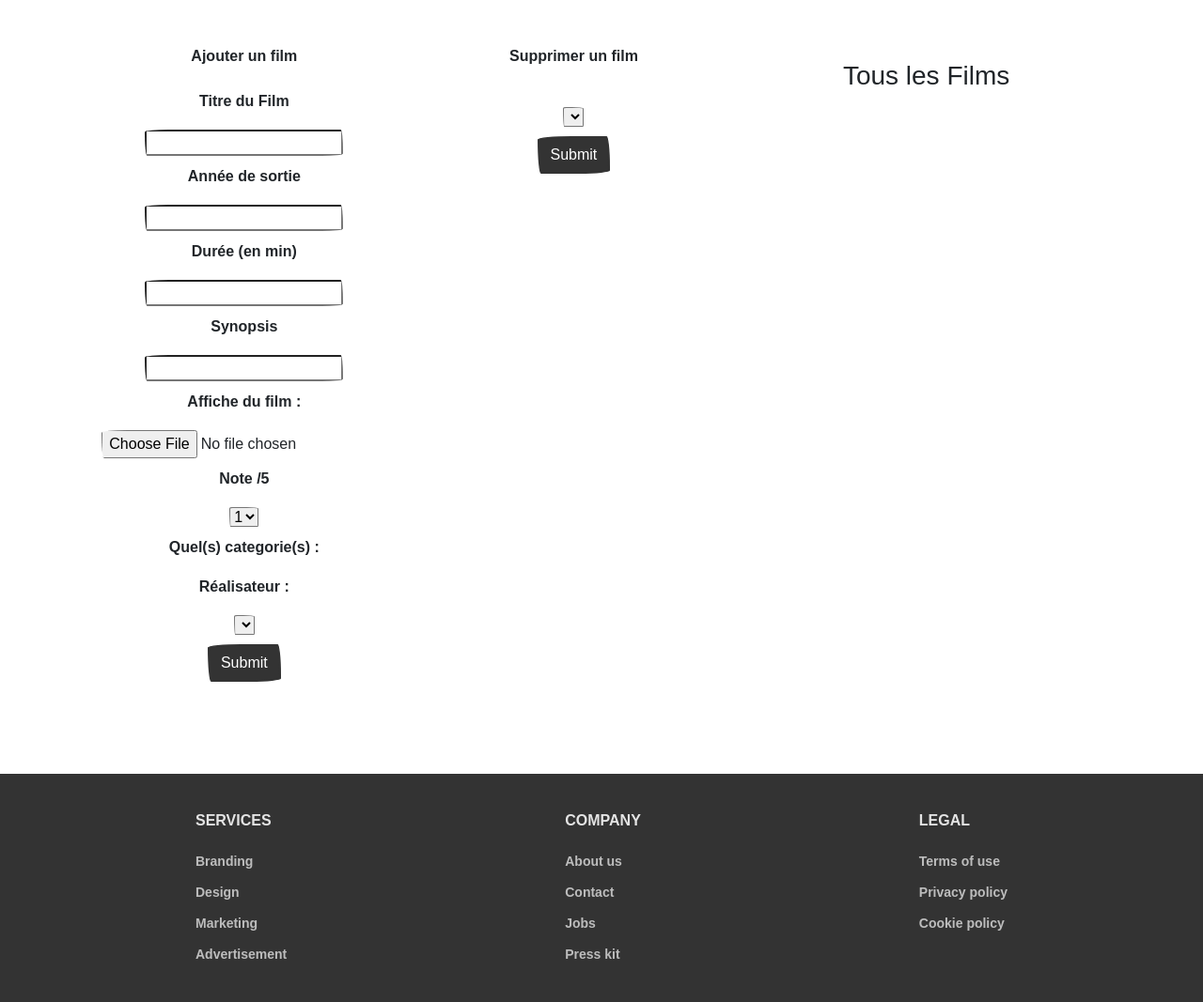
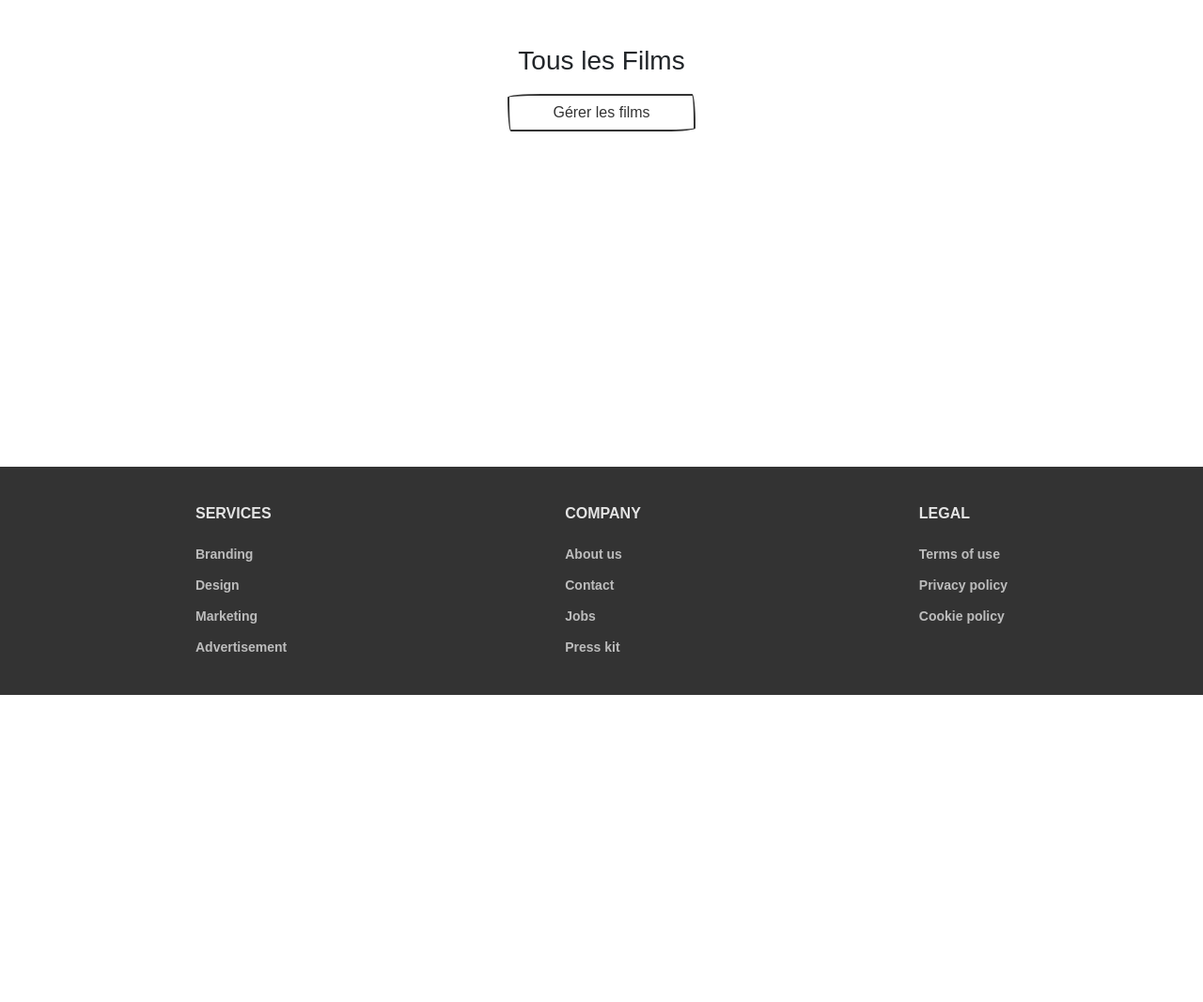
Before and after one commit to IvanVeltz/Cinema, a PHP site: template view/accueil.php in a window 1280 px wide. Shown: the part 60-1127 px from the top of the page at 94% size. After the commit the page ends 800 px from the top, so only its background shows below. Run offline with PHP 8.4, Linux system fonts and the light colour scheme; the template is opened without the code that fills it, so the values that code supplies are empty; some libraries are stand-ins or nearby versions; some web fonts are replaced.

Commit message:
Ajout js partout

```diff
--- a/controller/FilmController.php
+++ b/controller/FilmController.php
@@ -11,7 +11,7 @@ class FilmController{
         $pdo = Connect::seConnecter();
         $requete = $pdo->query("
         SELECT
-            f.id_film, f.titre
+            f.id_film, f.titre, f.affiche
         FROM
             film f
         ORDER BY
--- a/index.php
+++ b/index.php
@@ -41,7 +41,6 @@ if(isset($_GET['action'])){
         case "categorie" : $ctrlCategorie->categorie(); break;
         case "ajoutCategorie" : $ctrlCategorie->ajoutCategorie(); break;
         case "supprimeCategorie" : $ctrlCategorie->supprimeCategorie(); break;
-        case "detailCategorie" : $ctrlCategorie->detailCategorie($id); break;
 
         default: $ctrlFilm->accueil();
     }
--- a/public/css/style.css
+++ b/public/css/style.css
@@ -37,6 +37,7 @@ body {
 
 .container-main{
     display: flex;
+    flex-direction: column;
 }
 
 #wrapper {
@@ -57,7 +58,10 @@ body {
 
 .acteur p{
     text-align: left;
+    margin:0;
 }
+
+
 
 .acteur ul{
     list-style-type: none;
@@ -98,11 +102,11 @@ img{
 }
 
  .container-films{
-    width: 40%;
+    width: 80%;
     display: flex;
     flex-direction: column;
     gap: 10px;
-    margin: 1em;
+    margin: auto;
     height: fit-content;
 }
 
@@ -116,13 +120,15 @@ img{
 
 .container-films>div{
     display: grid;
-    grid-template-columns: repeat(3,1fr);
-
+    grid-template-columns: repeat(auto-fit, minmax(120px,1fr));
+    gap: 1em;
 }
 
-.card{
+.card-acteur{
+    display: grid;
+    place-items: center;
     width: 120px;
-    padding: 3px;
+    height:60px;
 }
 
 .card-film{
@@ -134,15 +140,25 @@ img{
     width: 100%;
 }
 
+.card-film{
+    padding: 0;
+}
+
 #wrapper .container-form{
     display: flex;
     gap: 10px;
     justify-content: space-around;
-    width: 60%!important;
+    width: 60%;
+    margin: auto;
 }
 
 .container-form>div>form{
     margin-bottom: 1em;
+}
+
+#gestion{
+    width: 200px;
+    margin: auto;
 }
 
 form div{
--- a/public/js/script.js
+++ b/public/js/script.js
@@ -1,16 +1,16 @@
 document.addEventListener("DOMContentLoaded", function() {
     // Sélectionne le bouton et le formulaire
-    let btnModifier = document.getElementById("btnModifier");
-    let formModifier = document.getElementById("formModifier");
+    let gestion = document.getElementById("gestion");
+    let containerForm = document.getElementById("container-form");
 
     // Ajoute un événement au clic sur le bouton Modifier
-    btnModifier.addEventListener("click", function() {
-        formModifier.style.display = "block"; // Affiche le formulaire
+    gestion.addEventListener("click", function() {
+        containerForm.style.display = "block"; // Affiche le formulaire
     });
 
     // Ajoute un bouton Annuler pour masquer à nouveau le formulaire
     let btnAnnuler = document.getElementById("btnAnnuler");
     btnAnnuler.addEventListener("click", function() {
-        formModifier.style.display = "none"; // Cache le formulaire
+        containerForm.style.display = "none"; // Cache le formulaire
     });
 });
--- a/view/accueil.php
+++ b/view/accueil.php
@@ -6,12 +6,34 @@ $genre = [];
 
 ?>
 <div class="container-main">
-    <div class="container-form">
-    <!-- Ajout d'un film  -->
+    <div class="container-films">
+        <h3>Tous les Films</h3>
+        <div>
+        <?php
+        foreach($requete->fetchAll() as $film){
+            ?>
+            <div class="card border-primary mb-3">
+                <a href="index.php?action=detailFilm&id=<?=$film['id_film'] ?>">
+                    <?= $film['titre']?>
+                    <div class="card-body card-film">
+                        <figure>
+                            <img src="<?=$film['affiche']?>" alt="Affiche du film">
+                        </figure>
+                    </div>
+                </a>
+            </div>
+
+        <?php
+        }
+        ?>
+        </div>
+    </div>
+    <button id="gestion" class="btn btn-outline-primary">Gérer les films</button>
+
+    <div class="container-form" id="container-form" style="display: none">
+        <!-- Ajout d'un film  -->
+        <label>Ajouter un film</label>
         <form action="index.php?action=ajoutFilm" method="post" enctype="multipart/form-data">
-            <div class="input-group mb-3">
-                <label>Ajouter un film</label>
-            </div>
             <div>
                 <label for="input-titre">Titre du Film</label>
                 <input type="text" id="input-titre" name="titre">
@@ -53,10 +75,9 @@ $genre = [];
                 <input class="btn btn-primary" type="submit" name="submit"></input>
             </div>
         </form>
+
+        <label>Supprimer un film un film</label>
         <form action="index.php?action=supprimeFilm" method="post">
-            <div class="input-group mb-3">
-                <label>Supprimer un film</label>
-            </div>
             <div>
                 <label for="select-film"></label>
                 <select id="select-film" name="idFilm">
@@ -70,27 +91,11 @@ $genre = [];
                 <input class="btn btn-primary" type="submit" name="submit"></input>
             </div>
         </form>
-    </div>
 
-    <div class="container-films">
-        <h3>Tous les Films</h3>
-        <div>
-        <?php
-        foreach($requete->fetchAll() as $film){
-            ?>
-            <div class="card border-primary mb-3">
-                <a href="index.php?action=detailFilm&id=<?=$film['id_film'] ?>">
-                    <?= $film['titre']?>
-                </a>
-            </div>
+        <button class="btn btn-primary" type="button" id="btnAnnuler">Annuler</button>
 
-        <?php
-        }
-        ?>
-        </div>
     </div>
 </div>
-
 <?php
 $titre = "Accueil";
 $contenu = ob_get_clean();
```
Also changed, not shown: controller/CategorieController.php (+0 -31 lines), view/categorie.php (+21 -17 lines), view/detailActeur.php (+3 -5 lines), view/detailCategorie.php (deleted, +0 -31 lines), view/detailFilm.php (+3 -5 lines), view/detailRealisateur.php (+3 -5 lines), view/listeActeurs.php (+24 -19 lines), view/listeFilms.php (+11 -5 lines), view/listeRealisateurs.php (+25 -18 lines).
